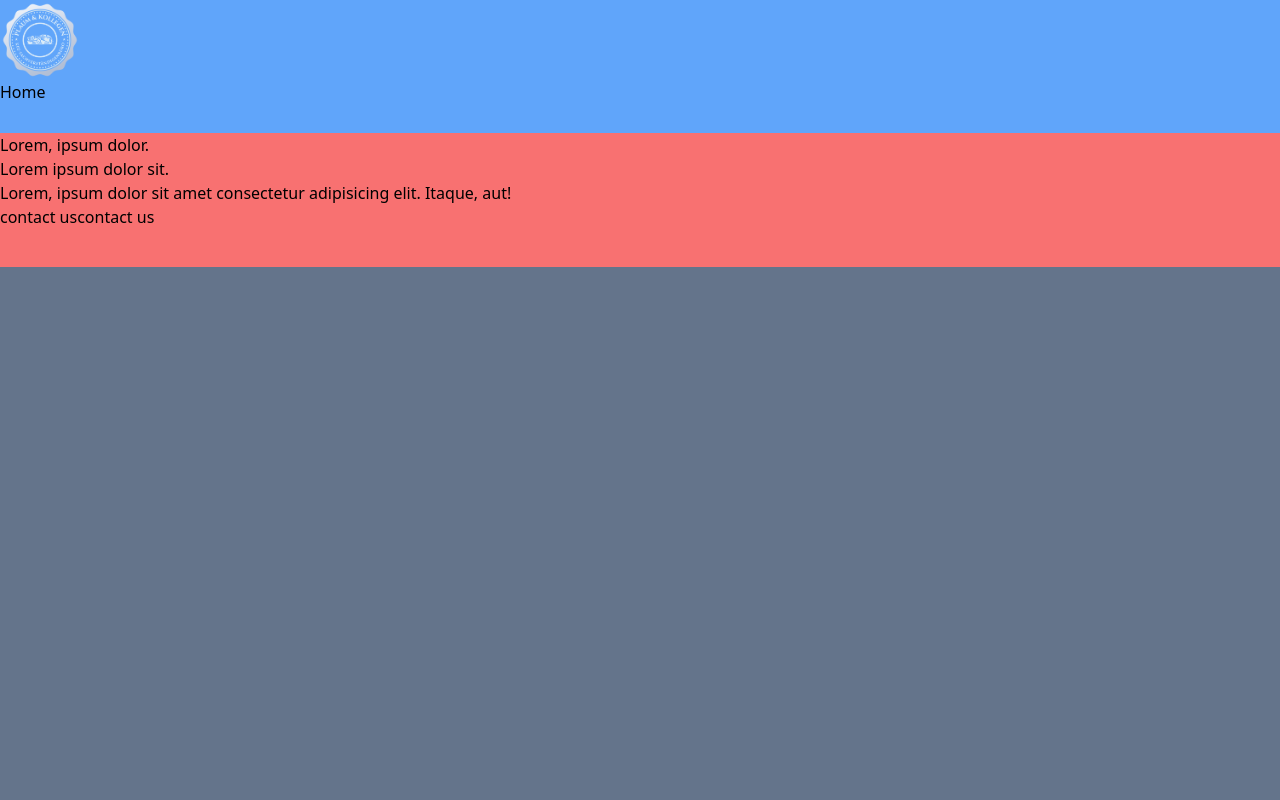
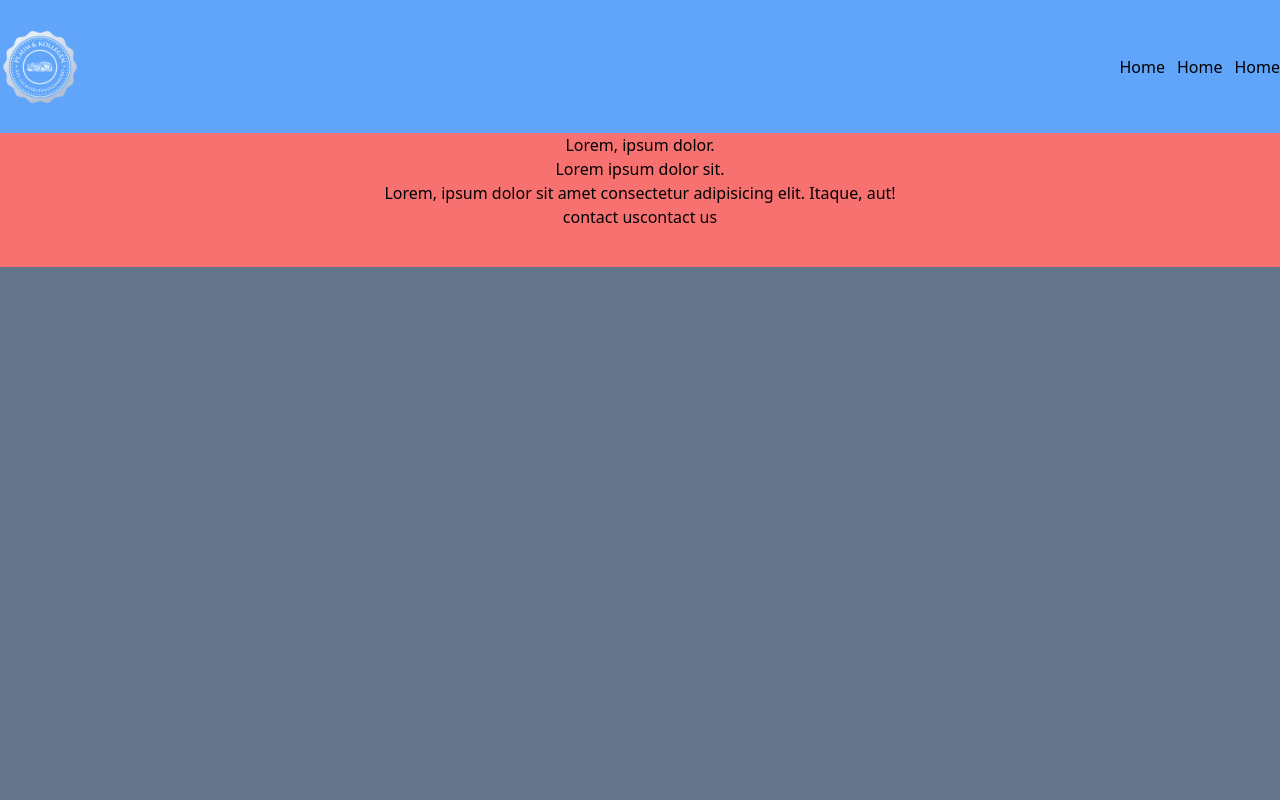
Before and after one commit to imjasohag/Hero-section-design-with-tailwind-Grid-Flex, a React (Vite) app: page / in a window 1280 px wide. Shown: the top 800 px of the page. Built offline with nearby package versions, Linux system fonts and the light colour scheme.

Commit message:
improved

```diff
--- a/src/App.jsx
+++ b/src/App.jsx
@@ -4,23 +4,25 @@ const App = () => {
   return (
     <>
       <section className='container bg-slate-500 mx-auto h-screen grid grid-cols-1 grid-rows-6'>
-        {/* menu  */}
-        <nav className='row  bg-blue-400'>
+        {/* nav part */}
+        <nav className='row  bg-blue-400 flex items-center justify-between '>
           {/* logo */}
           <img className='w-20' src="/img/logo.png" alt="" />
           {/* menu  */}
-          <ul className=''>
+          <ul className='flex gap-3 items-center'>
+            <li className=''><a href="">Home</a></li>
+            <li className=''><a href="">Home</a></li>
             <li className=''><a href="">Home</a></li>
           </ul>
         </nav>
         {/* content  */}
         <div className=' bg-red-400'>
-          <div>
+          <div className='text-center'>
             <p>Lorem, ipsum dolor.</p>
             <h1>Lorem ipsum dolor sit.</h1>
             <p>Lorem, ipsum dolor sit amet consectetur adipisicing elit. Itaque, aut!</p>
           </div>
-          <div>
+          <div className='flex justify-center items-center'>
             <button>contact us</button>
             <button>contact us</button>
           </div>
```
